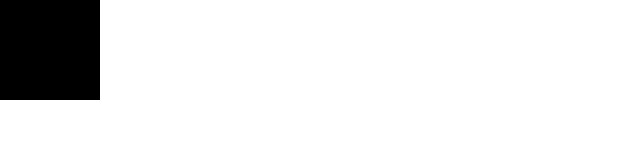
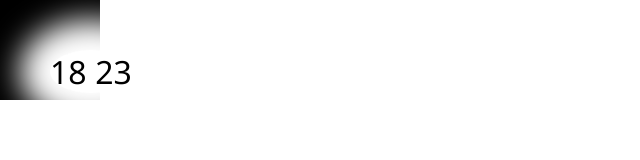
Before and after one commit to 4eb0da/uids-screensaver, a plain HTML site: page index.html in a window 1280 px wide. Shown: the whole page, without its empty margins (0-640 px from the left). Drawn offline with Linux system fonts and the light colour scheme.

Commit message:
timer added

```diff
--- a/index.html
+++ b/index.html
@@ -4,8 +4,12 @@
 		<meta charset="utf-8">
 		<title>CSS Shader test</title>
 		<link rel="stylesheet" type="text/css" href="./styles.css">
+		<script type="text/javascript" src="./timer.js"></script>
 	</head>
 	<body>
 		<div class="shader"></div>
+		<div class="timer">
+			<span id="hours"></span><span id="colon">:</span><span id="mins"></span>
+		</div>
 	</body>
 </html>
--- a/styles.css
+++ b/styles.css
@@ -3,6 +3,17 @@ body, html{
   margin: 0;
   min-height: 100%;
   height: 100%;
+}
+
+.timer{
+  font-family: "Ubuntu", "Segoe UI", sans-serif;
+  font-size: 200%;
+  position: absolute;
+  top: 50px;
+  left: 50px;
+  box-shadow: 0 0 30px 30px #FFF;
+  background: #FFF;
+  border-radius: 100%;
 }
 
 .shader{
--- /dev/null
+++ b/timer.js
@@ -0,0 +1,26 @@
+document.addEventListener('DOMContentLoaded', function() {
+	"use strict";
+
+	var hours = document.getElementById('hours');
+	var mins = document.getElementById('mins');
+	var colon = document.getElementById('colon');
+
+	setInterval(updateTime, 1000);
+
+	function updateTime() {
+		var date = new Date(),
+			h = date.getHours(),
+			m = date.getMinutes(),
+			s = date.getSeconds();
+		if (h < 10) {
+			h = "0" + h;
+		}
+		if (m < 10) {
+			m = "0" + h;
+		}
+		hours.textContent = h;
+		mins.textContent = m;
+		colon.style.visibility = s % 2 ? 'hidden' : 'visible';
+	}
+	updateTime();
+});
```
